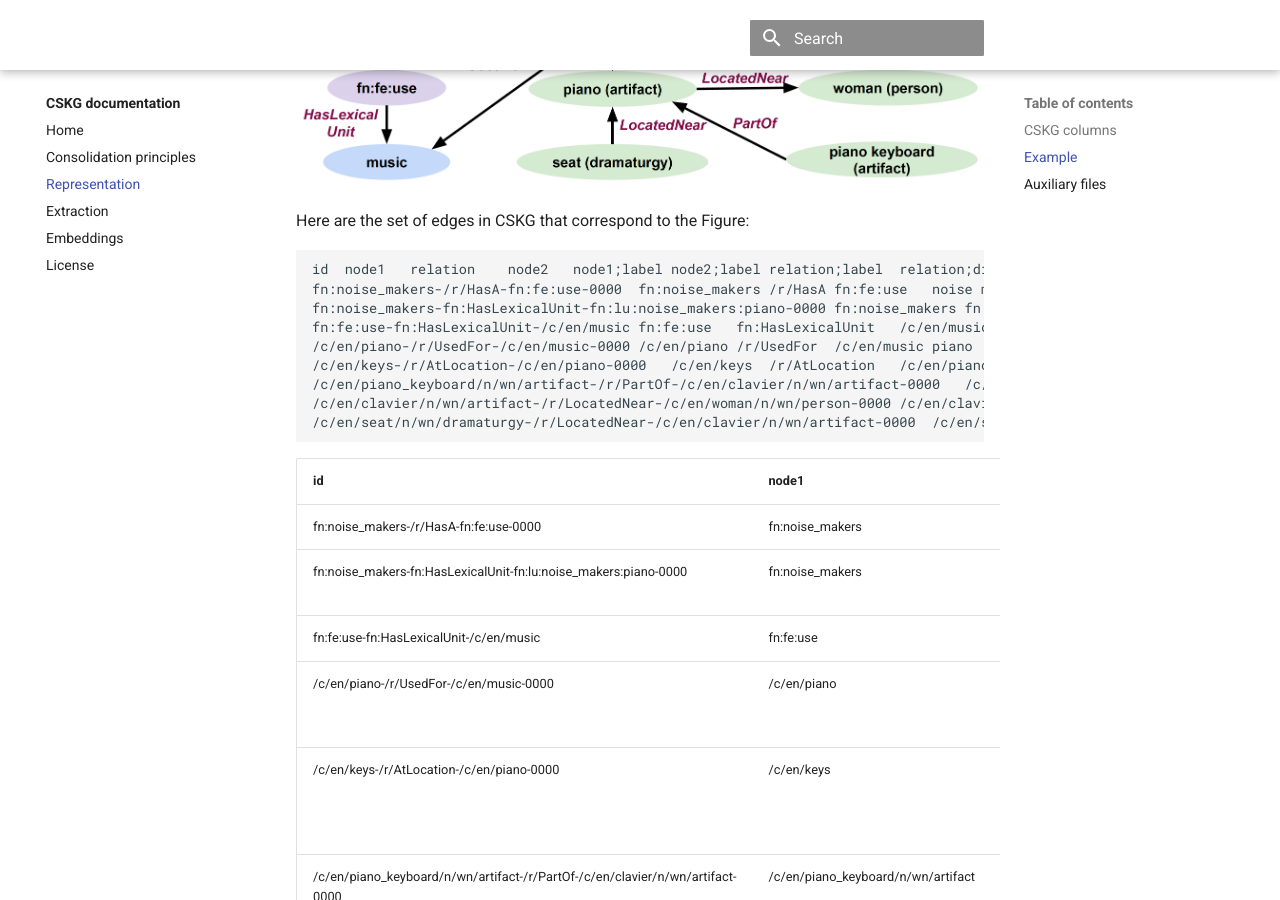
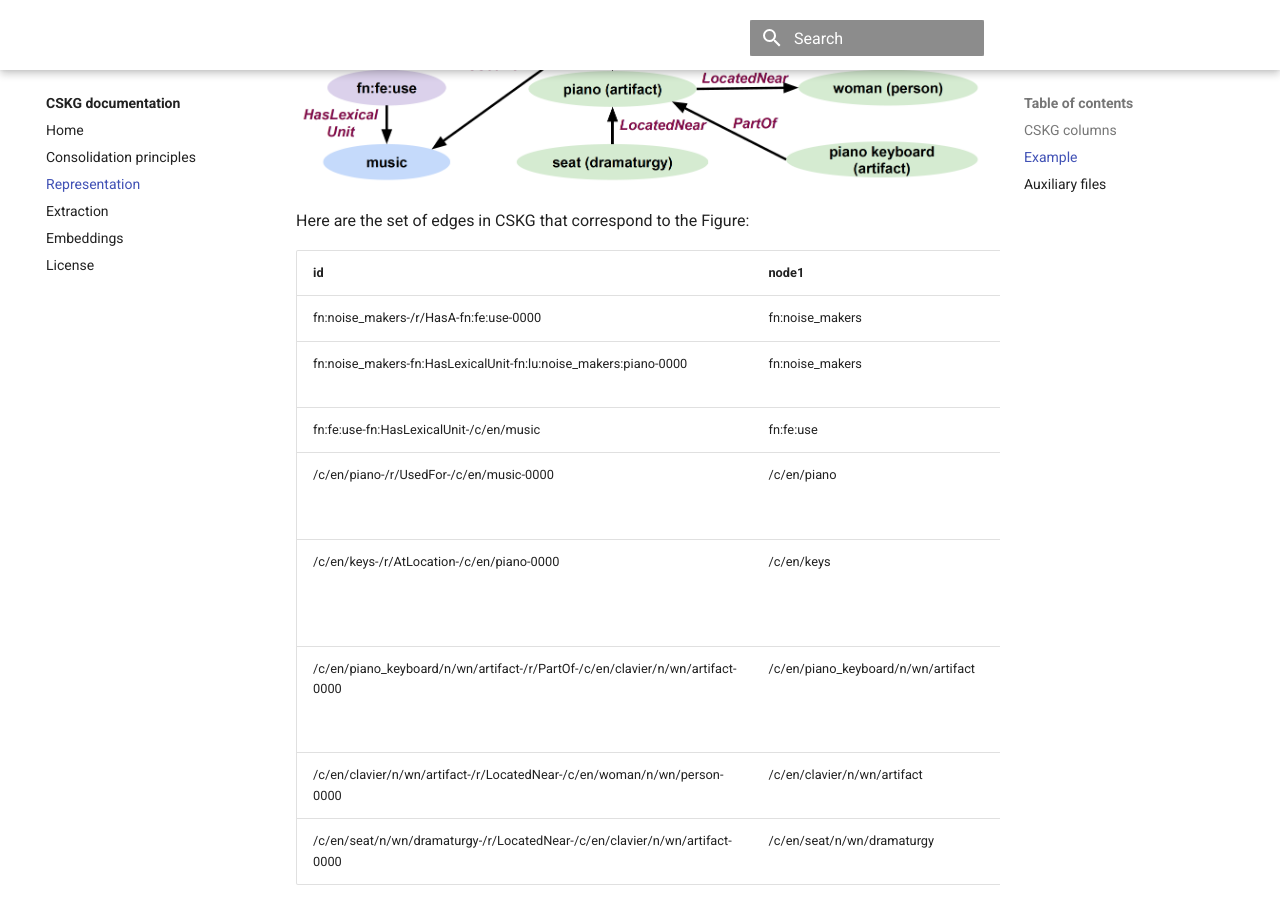
Before and after one commit to usc-isi-i2/cskg, an MkDocs documentation site: the page built from docs/representation.md, in a window 1280 px wide and 900 px high, scrolled down 1373 px. Built offline with MkDocs 1.6.1 and Material for MkDocs 9.7.7, drawn with Linux system fonts in a browser that asks for light colours; comment, search, counter and statistics services are not loaded.

Commit message:
Update representation.md

````diff
--- a/docs/representation.md
+++ b/docs/representation.md
@@ -29,17 +29,6 @@ Let's start with a simplified Figure of CSKG that talks about playing piano:
 ![Diagram](images/snippet.png)
 
 Here are the set of edges in CSKG that correspond to the Figure:
-```
-id	node1	relation	node2	node1;label	node2;label	relation;label	relation;dimension	source	sentence
-fn:noise_makers-/r/HasA-fn:fe:use-0000	fn:noise_makers	/r/HasA	fn:fe:use	noise makers	use	/r/has a	part-whole	FN
-fn:noise_makers-fn:HasLexicalUnit-fn:lu:noise_makers:piano-0000	fn:noise_makers	fn:HasLexicalUnit	fn:lu:noise_makers:piano	noise makers	piano	has lexical unit	lexical	FN
-fn:fe:use-fn:HasLexicalUnit-/c/en/music	fn:fe:use	fn:HasLexicalUnit	/c/en/music				lexical	FNC
-/c/en/piano-/r/UsedFor-/c/en/music-0000	/c/en/piano	/r/UsedFor	/c/en/music	piano	music	used for	utility	CN	[[a piano]] is for [[music]]
-/c/en/keys-/r/AtLocation-/c/en/piano-0000	/c/en/keys	/r/AtLocation	/c/en/piano	keys	piano	at location	spatial	CN	*Something you find on [[a piano]] is [[keys]]
-/c/en/piano_keyboard/n/wn/artifact-/r/PartOf-/c/en/clavier/n/wn/artifact-0000	/c/en/piano_keyboard/n/wn/artifact	/r/PartOf	/c/en/clavier/n/wn/artifact	clavier|fingerboard|piano keyboard	forte-piano|piano|pianoforte	is a part of|part of	part-whole	CN|WN	[[piano keyboard]] is a part of [[piano]]
-/c/en/clavier/n/wn/artifact-/r/LocatedNear-/c/en/woman/n/wn/person-0000	/c/en/clavier/n/wn/artifact	/r/LocatedNear	/c/en/woman/n/wn/person	piano	woman	near	spatial	VG
-/c/en/seat/n/wn/dramaturgy-/r/LocatedNear-/c/en/clavier/n/wn/artifact-0000	/c/en/seat/n/wn/dramaturgy	/r/LocatedNear	/c/en/clavier/n/wn/artifact	seat	piano	for	spatial	VG
-```
 
 | id | node1 | relation | node2 | node1;label | node2;label | relation;label | relation;dimension | source | sentence |
 | -- | -- | -- | -- | -- | -- | -- | -- | -- | -- |
````
